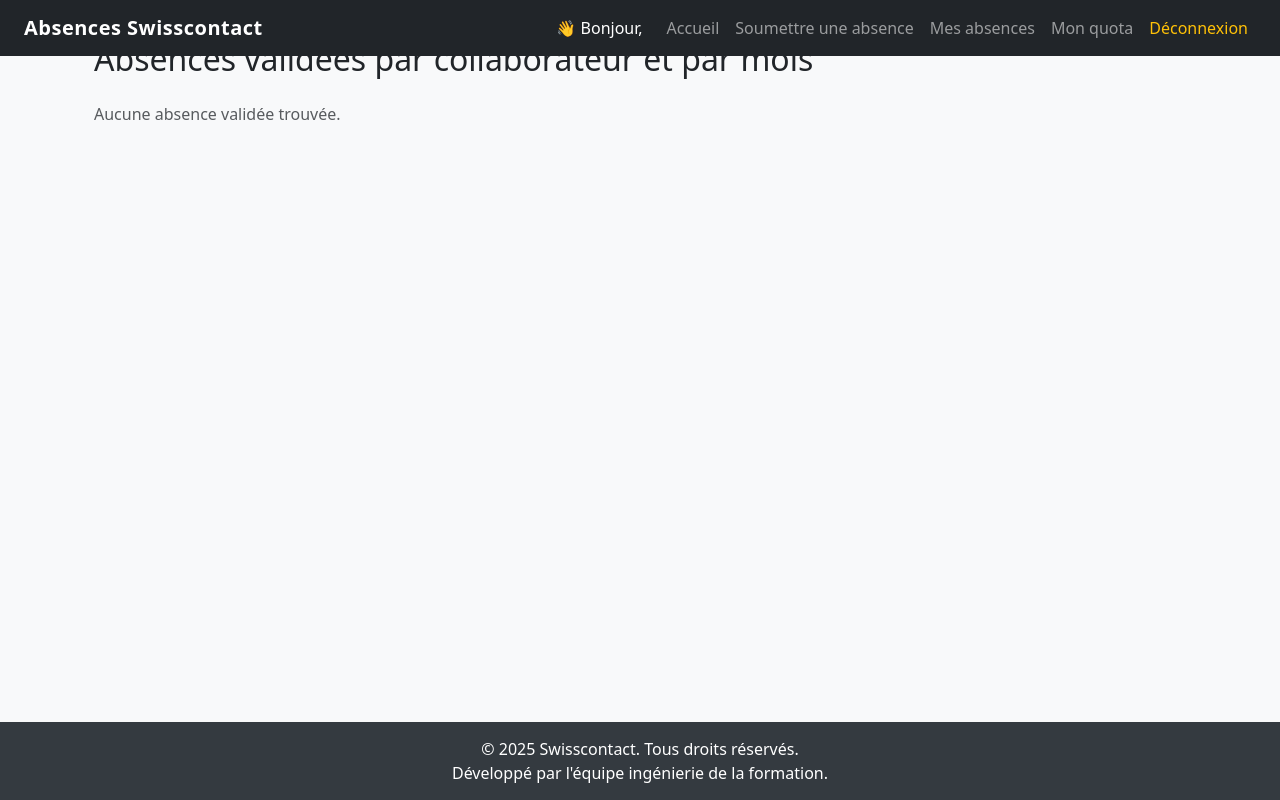
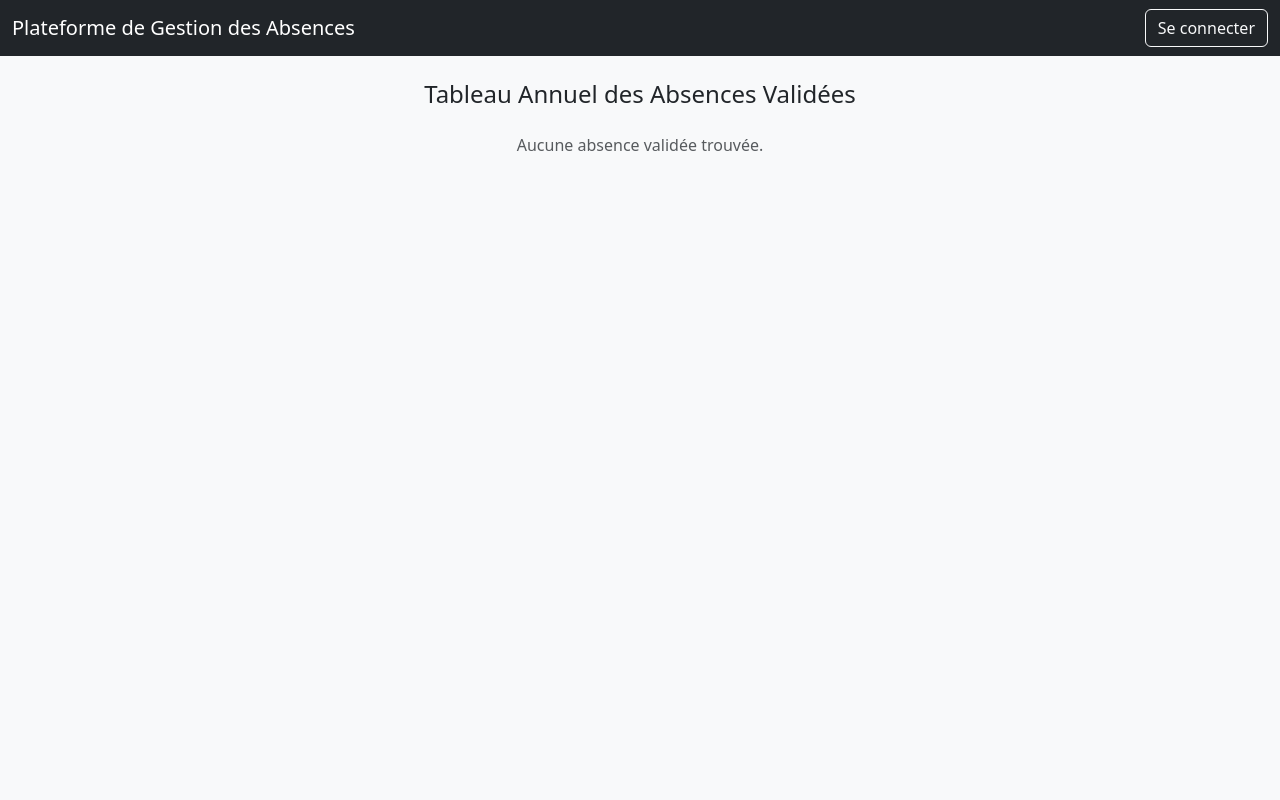
Before and after one commit to hasnayamba/plateforme-de-gestion-des-absences-, a Django app: page / in a window 1280 px wide. Run offline with Django 5.2, Linux system fonts and the light colour scheme; tables that the repository leaves empty hold one stand-in row (values such as "Sample post"); parts of the project's set-up code (start-up, migrations or seed data) failed here and were passed over.

Commit message:
accueil update

```diff
--- a/absences/templates/accueil.html
+++ b/absences/templates/accueil.html
@@ -1,48 +1,70 @@
-{% extends 'base.html' %}
 {% load static %}
-{% block title %}Accueil - Absences validées{% endblock %}
+<!DOCTYPE html>
+<html lang="fr">
+<head>
+    <meta charset="UTF-8">
+    <title>Gestion des Absences - Accueil</title>
+    <link href="https://cdn.jsdelivr.net/npm/bootstrap@5.3.3/dist/css/bootstrap.min.css" rel="stylesheet">
+</head>
+<body class="bg-light">
 
-{% block content %}
+    <!-- Barre de navigation -->
+    <nav class="navbar navbar-expand-lg navbar-dark bg-dark">
+        <div class="container-fluid">
+            <span class="navbar-brand">Plateforme de Gestion des Absences</span>
+            <div class="d-flex">
+                <a href="/login/" class="btn btn-outline-light">Se connecter</a>
+            </div>
+        </div>
+    </nav>
+
+    <!-- Contenu principal -->
     <div class="container mt-4">
-  <h2 class="mb-4">Absences validées par collaborateur et par mois</h2>
+        <h4 class="text-center mb-4">Tableau Annuel des Absences Validées</h4>
 
         {% if lignes %}
-    <table class="table table-bordered table-sm align-middle text-center">
-      <thead class="table-light">
+        <div class="table-responsive">
+            <table class="table table-bordered text-center align-middle">
+                <thead class="table-dark">
                     <tr>
-          <th>Collaborateur</th>
-          {% for nom in mois_noms %}
-            <th>{{ nom }}</th>
+                        <th>Collaborateurs</th>
+                        {% for mois in mois_noms %}
+                            <th>{{ mois }}</th>
                         {% endfor %}
-          <th>Total (jours)</th>
+                        <th>Total</th>
                     </tr>
                 </thead>
                 <tbody>
                     {% for ligne in lignes %}
-        <tr>
-          <td class="text-start">{{ ligne.user.get_full_name }}</td>
-          {% for mois_absences in ligne.mois %}
+                        <tr {% if forloop.counter0|divisibleby:2 %}style="background-color: #f8f9fa;"{% endif %}>
+                            <td class="text-start fw-bold">{{ ligne.user.get_full_name }}</td>
+                            {% for absences_mois in ligne.mois %}
                                 <td>
-              {% if mois_absences %}
-                <ul class="list-unstyled mb-0">
-                  {% for absence in mois_absences %}
-                    <li>
-                      {{ absence.type_absence.nom }} ({{ absence.duree|floatformat:1 }}j)
-                    </li>
+                                    {% if absences_mois %}
+                                        {% for absence in absences_mois %}
+                                            <div class="mb-1">
+                                                <span class="badge"
+                                                    style="background-color: {{ absence.type_absence.couleur }};">
+                                                    {{ absence.type_absence.nom|slice:":2"|upper }}
+                                                </span><br>
+                                                <small>{{ absence.date_debut|date:"M d" }} → {{ absence.date_fin|date:"M d" }}</small>
+                                            </div>
                                         {% endfor %}
-                </ul>
                                     {% else %}
-                &mdash;
+                                        -
                                     {% endif %}
                                 </td>
                             {% endfor %}
-          <td><strong>{{ ligne.total|floatformat:1 }}</strong></td>
+                            <td class="fw-bold">{{ ligne.total|floatformat:1 }} j</td>
                         </tr>
                     {% endfor %}
                 </tbody>
             </table>
+        </div>
         {% else %}
-    <p class="text-muted">Aucune absence validée trouvée.</p>
+            <p class="text-center text-muted">Aucune absence validée trouvée.</p>
         {% endif %}
     </div>
-{% endblock %}
+
+</body>
+</html>
```
Lines whose indentation alone changed are shown as unchanged.
